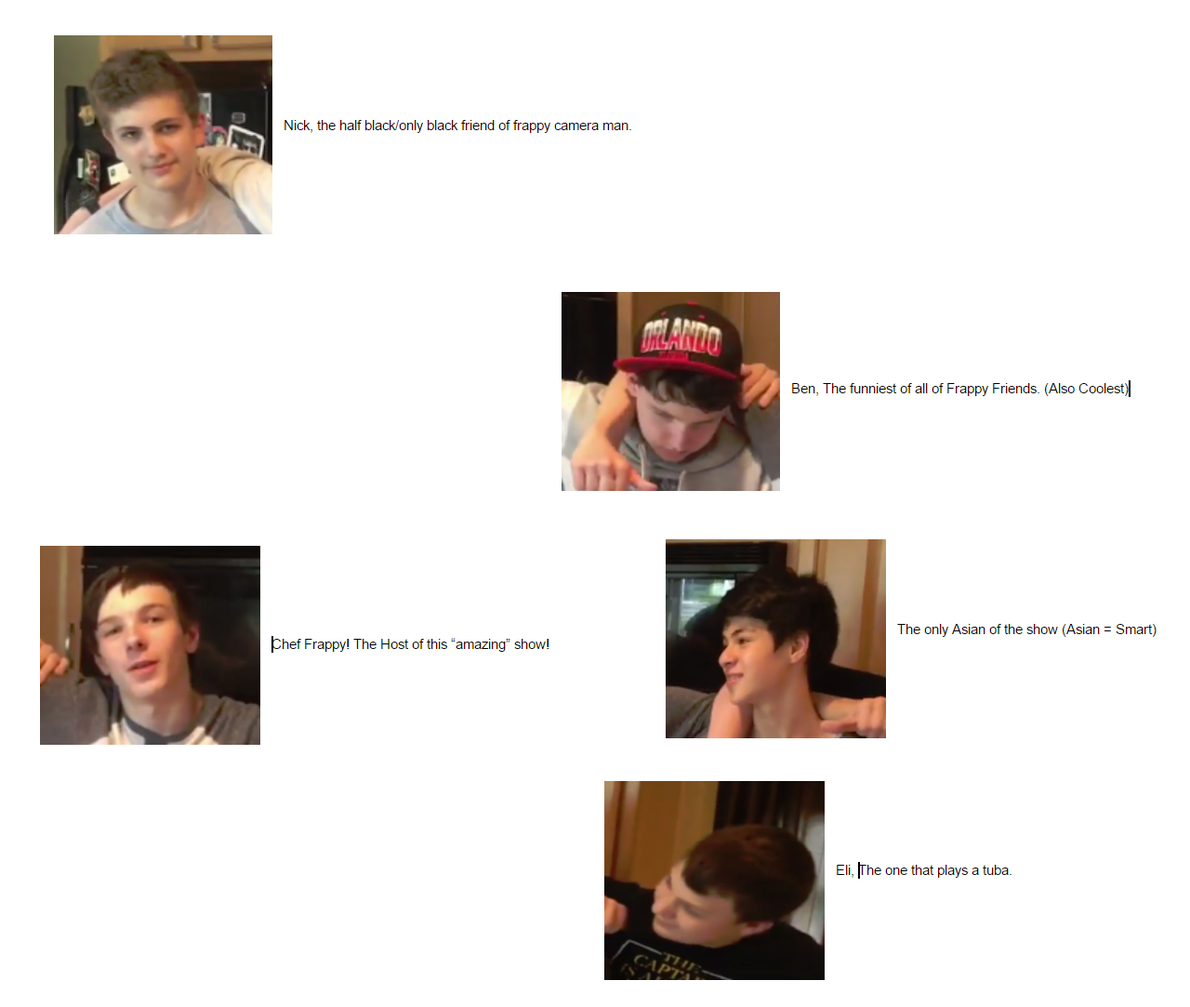
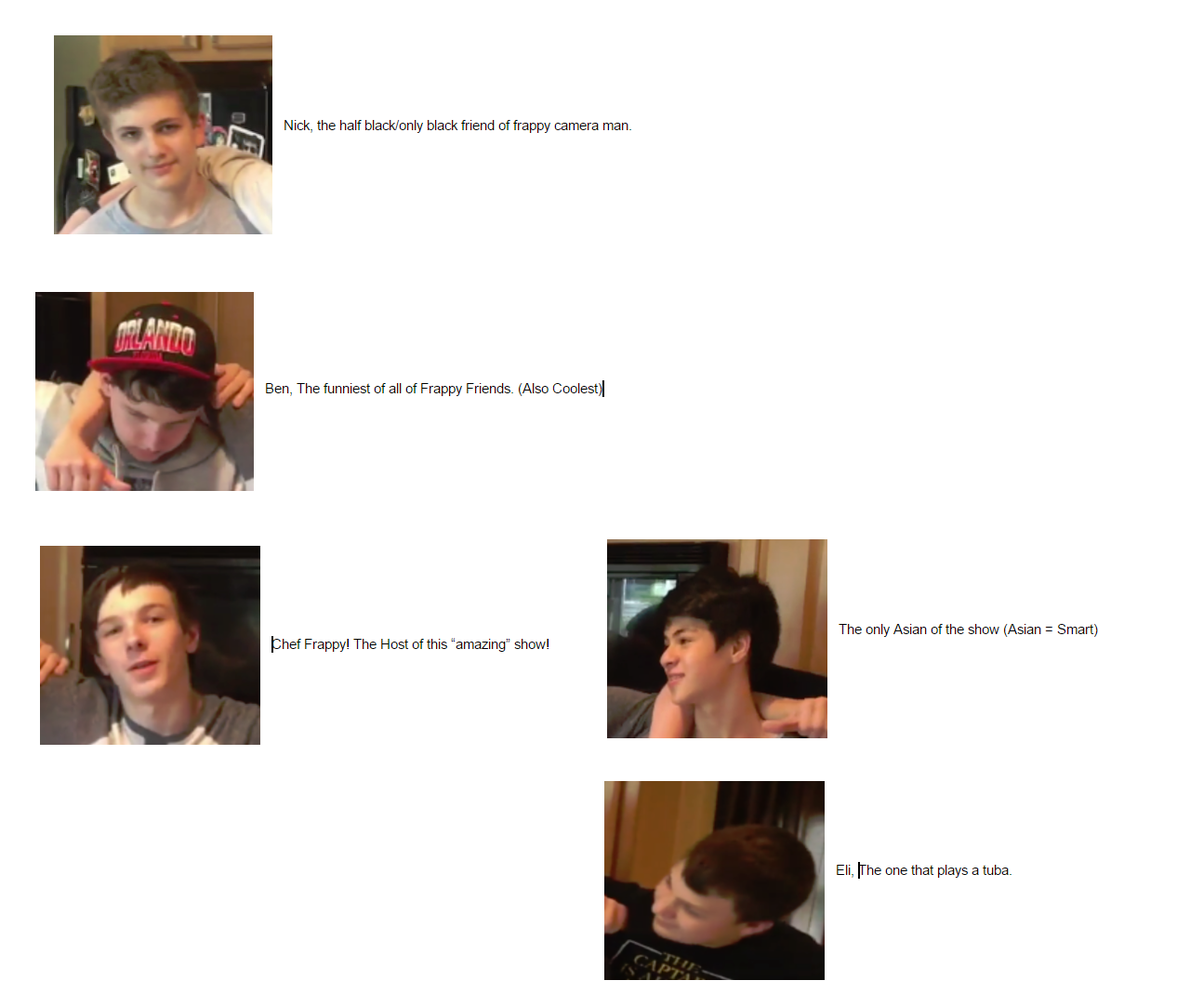
Before and after one commit to FrappyandFriends/EricSS.github.io, a plain HTML site: page index.html in a window 1280 px wide. Shown: the part 665-1748 px from the top of the page at 93% size. Drawn offline with Linux system fonts and the light colour scheme.

Commit message:
Update index.html

```diff
--- a/index.html
+++ b/index.html
@@ -13,9 +13,9 @@
 	</div>
 		<center><p> Now lets meet Chef Frappy's gay friends!</p></center>
 		<img src="123.PNG" style="float : left"></a>
-		<img src="666.PNG" style="float : right"></a>
+		<img src="666.PNG" style="float : left"></a>
 		<img src="4444.PNG" style="float : left"></a>
-		<img src="667.PNG" style="float : right"></a>
+		<img src="667.PNG" style="float : left"></a>
 		<img src="888.PNG" style="float : left"></a>
 	</body>
 </html>
```
